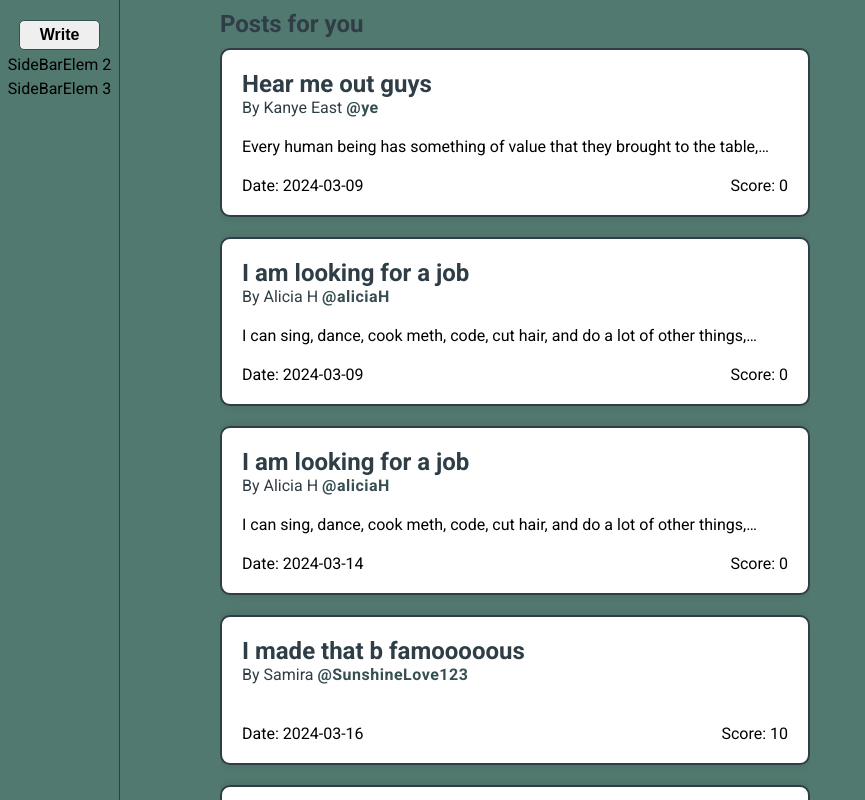
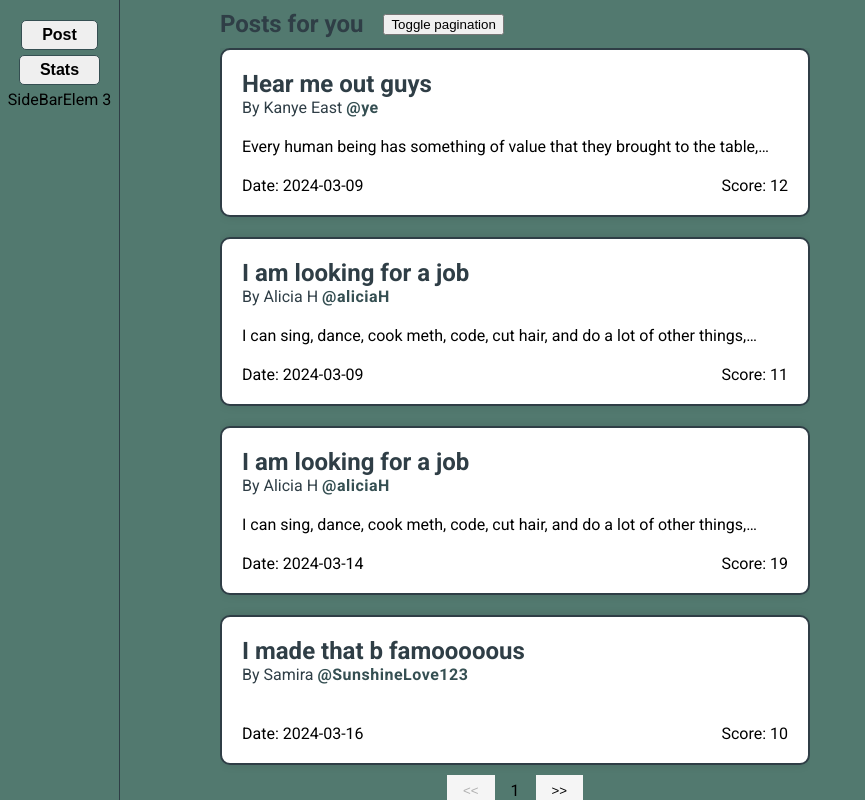
Before and after one commit to mihneadumi/Twocan, a React (Vite) app: page / in a window 1280 px wide. Shown: the whole page, without its empty margins (0-865 px from the left). Built offline with nearby package versions, Linux system fonts and the light colour scheme.

Commit message:
stats and pagination added

```diff
--- a/package.json
+++ b/package.json
@@ -12,11 +12,15 @@
     "test-ct": "playwright test -c playwright-ct.config.ts"
   },
   "dependencies": {
+    "@emotion/react": "^11.11.4",
+    "@emotion/styled": "^11.11.0",
     "@fortawesome/fontawesome-svg-core": "^6.5.1",
     "@fortawesome/free-brands-svg-icons": "^6.5.1",
     "@fortawesome/free-regular-svg-icons": "^6.5.1",
     "@fortawesome/free-solid-svg-icons": "^6.5.1",
     "@fortawesome/react-fontawesome": "^0.2.0",
+    "@mui/material": "^5.15.14",
+    "@mui/x-charts": "^7.0.0",
     "@types/react-redux": "^7.1.33",
     "react": "^18.2.0",
     "react-dom": "^18.2.0",
--- a/src/App.tsx
+++ b/src/App.tsx
@@ -7,6 +7,7 @@ import DetailedView from './views/DetailedView'
 import ErrorPage from './views/ErrorPage/ErrorPage'
 import CreatePostView from './views/CreatePostView/CreatePostView'
 import EditPostView from './views/EditPostView/EditPostView'
+import StatsView from './views/StatsView/StatsView'
 
 function App() {
   const [posts, setPosts] = useState(mockPosts)
@@ -18,6 +19,7 @@ function App() {
           element={<Home posts={posts} />}
           errorElement={<ErrorPage />}
         />
+        <Route path='/stats' element={<StatsView posts={posts} />} />
         <Route path='/posts' element={<Home posts={posts} />} />
         <Route path='posts/:id' element={<DetailedView />} />
         <Route
--- a/src/constants/mock_data.ts
+++ b/src/constants/mock_data.ts
@@ -46,7 +46,7 @@ export const mockPosts: Post[] = [
     authorId: 0,
     title: 'My first post',
     content: 'This is my first post on this platform',
-    score: 0,
+    score: 3,
     date: '2023-12-27'
   },
   {
@@ -55,14 +55,14 @@ export const mockPosts: Post[] = [
     title: 'Looking for ballers',
     content:
       'I am looking for people to play basketball with. Preferably black, 6\'5" and above and no criminal record',
-    score: 0,
+    score: 5,
     date: '2024-02-14'
   },
   {
     id: 2,
     authorId: 2,
     title: 'Why is the sky blue?',
-    score: 0,
+    score: 8,
     date: '2024-02-14'
   },
   {
@@ -71,7 +71,7 @@ export const mockPosts: Post[] = [
     title: 'Hear me out guys',
     content:
       'Every human being has something of value that they brought to the table, especially Hitler',
-    score: 0,
+    score: 12,
     date: '2024-03-09'
   },
   {
@@ -80,7 +80,7 @@ export const mockPosts: Post[] = [
     title: 'This is a bot post',
     content:
       'Playwright is a decent testing framework because i cant make jest work how I want damn',
-    score: 0,
+    score: 3,
     date: '2024-03-09'
   },
   {
@@ -89,7 +89,7 @@ export const mockPosts: Post[] = [
     title: 'I am looking for a job',
     content:
       'I can sing, dance, cook meth, code, cut hair, and do a lot of other things, Please hmu if you have a job for me',
-    score: 0,
+    score: 11,
     date: '2024-03-09'
   },
   {
@@ -105,7 +105,7 @@ export const mockPosts: Post[] = [
     title: 'I am looking for a job',
     content:
       'I can sing, dance, cook meth, code, cut hair, and do a lot of other things, Please hmu if you have a job for me',
-    score: 0,
+    score: 19,
     date: '2024-03-14'
   },
   {
--- a/src/views/Home/Home.tsx
+++ b/src/views/Home/Home.tsx
@@ -3,18 +3,24 @@ import Scroller from './components/Scroller/Scroller'
 import SideBar from './components/SideBar/SideBar'
 import StyledHome from './styled/StyledHome'
 import Post from '../../interfaces/Post'
+import { useState } from 'react'
 
 interface HomeProps {
   posts: Post[]
 }
 
 const Home = ({ posts }: HomeProps) => {
+  const [hasPagination, setHasPagination] = useState(true)
+
   return (
     <StyledHome>
       <SideBar />
       <div id='feed'>
-        <Header />
-        <Scroller posts={posts} />
+        <Header
+          hasPagination={hasPagination}
+          setPagination={setHasPagination}
+        />
+        <Scroller posts={posts} hasPagination={hasPagination} />
       </div>
     </StyledHome>
   )
--- a/src/views/Home/components/Header/Header.tsx
+++ b/src/views/Home/components/Header/Header.tsx
@@ -2,12 +2,19 @@ import StyledHeader from './styled/StyledHeader'
 
 interface HeaderProps {
   title?: string
+  hasPagination?: boolean
+  setPagination?: (value: boolean) => void
 }
 
-const Header = ({ title }: HeaderProps) => {
+const Header = ({ title, hasPagination, setPagination }: HeaderProps) => {
   return (
     <StyledHeader>
       <p>{title ? title : 'Posts for you'}</p>
+      {setPagination && (
+        <button onClick={() => setPagination(!hasPagination)}>
+          Toggle pagination
+        </button>
+      )}
     </StyledHeader>
   )
 }
--- a/src/views/Home/components/Header/styled/StyledHeader.ts
+++ b/src/views/Home/components/Header/styled/StyledHeader.ts
@@ -6,6 +6,7 @@ const StyledHeader = styled.div`
   flex-direction: row;
   align-items: center;
   justify-content: flex-start;
+  gap: 20px;
   font-weight: 600;
 
   p {
--- /dev/null
+++ b/src/views/Home/components/Pagination/Pagination.tsx
@@ -0,0 +1,23 @@
+import StyledPagination from './styled/StyledPagination'
+
+interface PaginationProps {
+  page: number
+  setPage: (page: number) => void
+  totalPage: number
+}
+
+const Pagination = ({ page, setPage, totalPage }: PaginationProps) => {
+  return (
+    <StyledPagination>
+      <button disabled={page === 1} onClick={() => setPage(page - 1)}>
+        {'<<'}
+      </button>
+      <p>{page}</p>
+      <button disabled={page === totalPage} onClick={() => setPage(page + 1)}>
+        {'>>'}
+      </button>
+    </StyledPagination>
+  )
+}
+
+export default Pagination
--- /dev/null
+++ b/src/views/Home/components/Pagination/styled/StyledPagination.ts
@@ -0,0 +1,25 @@
+import styled from 'styled-components'
+
+const StyledPagination = styled.div`
+  display: flex;
+  justify-content: center;
+  align-items: center;
+  gap: 1rem;
+  margin-top: -10px;
+  margin-bottom: 1rem;
+  align-self: center;
+
+  button {
+    padding: 0.5rem 1rem;
+    border: none;
+    background-color: #f5f5f5;
+    cursor: pointer;
+    transition: 0.2s;
+
+    &:hover {
+      background-color: #e0e0e0;
+    }
+  }
+`
+
+export default StyledPagination
--- a/src/views/Home/components/Scroller/Scroller.tsx
+++ b/src/views/Home/components/Scroller/Scroller.tsx
@@ -1,20 +1,36 @@
 import StyledScroller from './styled/StyledScroller'
 import PostItem from '../PostItem/PostItem'
 import Post from '../../../../interfaces/Post'
+import { useState } from 'react'
+import Pagination from '../Pagination/Pagination'
 
 interface ScrollerProps {
   posts: Post[]
+  hasPagination?: boolean
 }
 
-const Scroller = ({ posts }: ScrollerProps) => {
-  const sortedPosts = [...posts].sort((a, b) => a.title.localeCompare(b.title))
+const Scroller = ({ posts, hasPagination = false }: ScrollerProps) => {
+  const [page, setPage] = useState(1)
+  let sortedPosts = [...posts].sort((a, b) => a.title.localeCompare(b.title))
+
+  if (hasPagination) {
+    sortedPosts = sortedPosts.slice((page - 1) * 4, page * 4)
+  }
 
   return (
     <StyledScroller>
       {sortedPosts.map((post) => (
         <PostItem key={post.id.toString() + post.authorId} post={post} />
       ))}
-      <p id='end'>*crickets* looks like you reached the end of your feed</p>
+      {hasPagination ? (
+        <Pagination
+          page={page}
+          setPage={setPage}
+          totalPage={Math.ceil(posts.length / 4)}
+        />
+      ) : (
+        <p id='end'>*crickets* looks like you reached the end of your feed</p>
+      )}
     </StyledScroller>
   )
 }
--- a/src/views/Home/components/SideBar/SideBar.tsx
+++ b/src/views/Home/components/SideBar/SideBar.tsx
@@ -6,12 +6,18 @@ const SideBar = () => {
   const handleCreatePost = () => {
     navigate('/posts/create')
   }
+
+  const handleStats = () => {
+    navigate('/stats')
+  }
   return (
     <StyledSideBar>
       <button className='button' id='addBtn' onClick={handleCreatePost}>
-        Write
+        Post
       </button>
-      <p>SideBarElem 2</p>
+      <button className='button' id='addBtn' onClick={handleStats}>
+        Stats
+      </button>
       <p>SideBarElem 3</p>
     </StyledSideBar>
   )
--- /dev/null
+++ b/src/views/StatsView/StatsView.tsx
@@ -0,0 +1,53 @@
+import StyledStatsView from './styled/StyledStatsView'
+import Post from '../../interfaces/Post'
+import { mockUsers } from '../../constants/mock_data'
+import { PieChart } from '@mui/x-charts'
+
+interface StatsViewProps {
+  posts: Post[]
+}
+
+const StatsView = ({ posts }: StatsViewProps) => {
+  const users = mockUsers
+  // show a pie chart of the total score of all posts by each user
+  // the pie chart should have the user's name as the label
+  // and the total score of all their posts as the value
+  // piechart example:
+  // <PieChart
+  //       series={[
+  //         {
+  //           data: [
+  //             { id: 0, value: 10, label: 'series A' },
+  //             { id: 1, value: 15, label: 'series B' },
+  //             { id: 2, value: 20, label: 'series C' }
+  //           ]
+  //         }
+  //       ]}
+  //       width={400}
+  //       height={200}
+  //     />
+
+  const userScores = users.map((user) => {
+    const userPosts = posts.filter((post) => post.authorId === user.id)
+    const score = userPosts.reduce((acc, post) => acc + post.score, 0)
+    return { id: user.id, value: score, label: user.username }
+  })
+
+  return (
+    <StyledStatsView>
+      <h1>Stats View</h1>
+      <PieChart
+        series={[
+          {
+            data: userScores
+          }
+        ]}
+        width={400}
+        height={200}
+        sx={{ margin: 'auto' }}
+      />
+    </StyledStatsView>
+  )
+}
+
+export default StatsView
--- /dev/null
+++ b/src/views/StatsView/styled/StyledStatsView.ts
@@ -0,0 +1,20 @@
+import styled from 'styled-components'
+
+const StyledStatsView = styled.div`
+  display: flex;
+  flex-direction: column;
+  align-items: center;
+  gap: 1rem;
+  margin-top: 1rem;
+
+  h1 {
+    font-size: 1.5rem;
+    font-weight: 500;
+  }
+
+  p {
+    font-size: 1.2rem;
+  }
+`
+
+export default StyledStatsView
```
Also changed, not shown: 1 other file (tests, documents, lock files or other folders).
